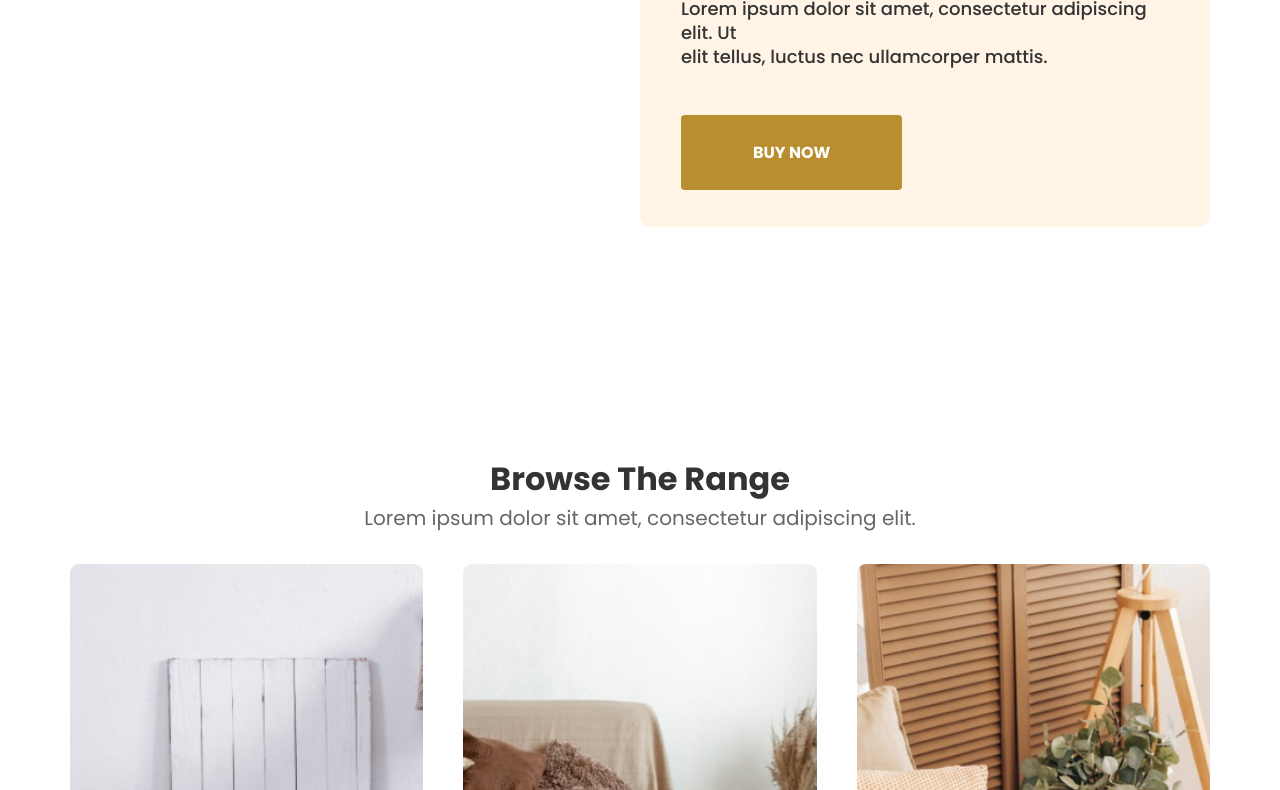
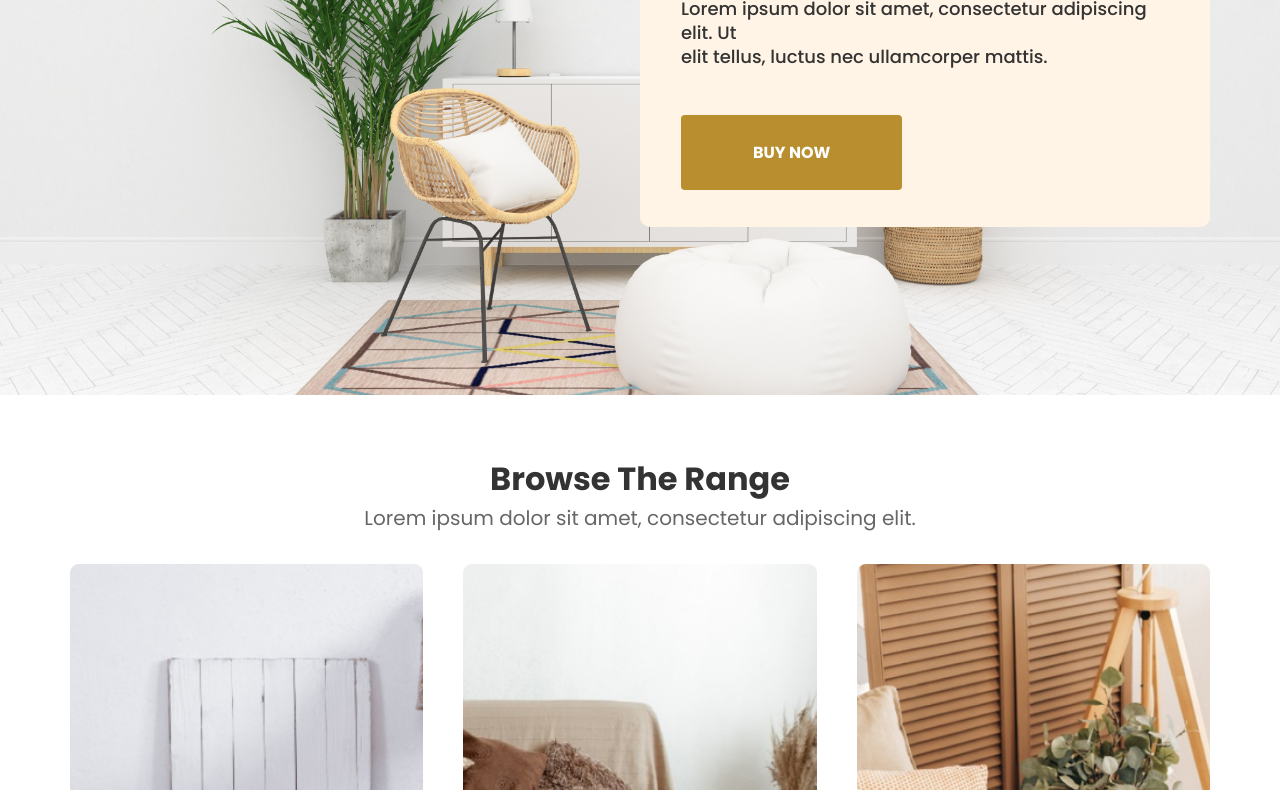
Before and after one commit to Bedi01/Frunino, a plain HTML site: page index.html in a window 1280 px wide. Shown: the part 505-1295 px from the top of the page. Drawn offline with Linux system fonts and the light colour scheme; the site is published under a folder, as on GitHub Pages, so addresses that start at the root find nothing.

Commit message:
Update Furniro.css

```diff
--- a/Furniro.css
+++ b/Furniro.css
@@ -130,7 +130,7 @@ ul {
   position: relative;
 }
 .section-one {
-  background-image: url(/image/background.jpeg);
+  background-image: url(./image/background.jpeg);
   background-size: cover;
   background-position: center center;
 }
```
